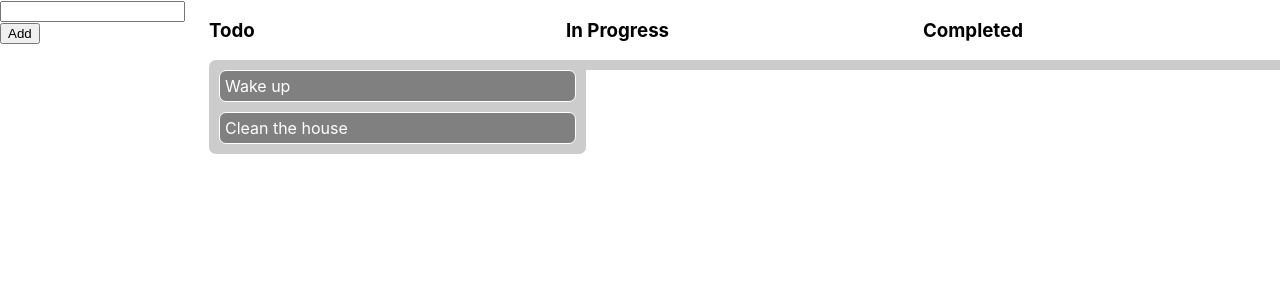
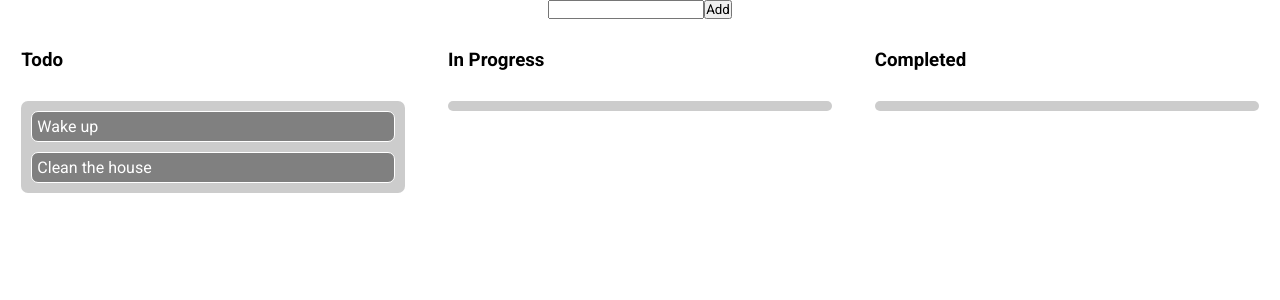
Before and after one commit to isabelchua/todo-drag-drop, a React (Create React App) app: page / in a window 1280 px wide. Shown: the top 300 px of the page. Built offline with nearby package versions, Linux system fonts and the light colour scheme.

Commit message:
fixed adding items not draggable

```diff
--- a/package.json
+++ b/package.json
@@ -7,10 +7,12 @@
     "@testing-library/react": "^11.1.0",
     "@testing-library/user-event": "^12.1.10",
     "lodash": "^4.17.20",
+    "node-sass": "^4.14.1",
     "react": "^17.0.1",
     "react-beautiful-dnd": "^13.0.0",
     "react-dom": "^17.0.1",
     "react-scripts": "4.0.0",
+    "scss": "^0.2.4",
     "uuid": "^8.3.1",
     "web-vitals": "^0.2.4"
   },
--- a/src/App.js
+++ b/src/App.js
@@ -1,4 +1,4 @@
-import "./App.css";
+import "./App.scss";
 import { useState } from "react";
 import { DragDropContext, Droppable, Draggable } from "react-beautiful-dnd";
 import _ from "lodash";
@@ -34,12 +34,7 @@
 	});
 
 	const handleDragEnd = ({ destination, source }) => {
-		//console.log(data);
-		console.log("from", source);
-		console.log("to", destination);
-
 		if (!destination) {
-			console.log("not dropped in droppable");
 			return;
 		}
 
@@ -47,20 +42,18 @@
 			destination.index === source.index &&
 			destination.droppableId === source.droppableId
 		) {
-			console.log("dropped in same place");
 			return;
 		}
 
-		// const itemCopy = state[source.droppableId].items[source.index]
+		// Creating a copy of item before removing it from state
+		const itemCopy = { ...state[source.droppableId].items[source.index] };
 
-		// creating a copy of item before removing it from state
-		const itemCopy = { ...state[source.droppableId].items[source.index] };
 		setState(prev => {
 			prev = { ...prev };
-			// remove from previous items array
+			// Remove from previous items array
 			prev[source.droppableId].items.splice(source.index, 1);
 
-			// adding to new items array location
+			// Adding to new items array location
 			prev[destination.droppableId].items.splice(
 				destination.index,
 				0,
@@ -69,7 +62,6 @@
 
 			return prev;
 		});
-		//console.log(itemCopy);
 	};
 
 	const addItem = () => {
@@ -77,10 +69,10 @@
 			return {
 				...prev,
 				todo: {
-					Title: "title",
+					title: "Todo",
 					items: [
 						{
-							id: "",
+							id: v4(),
 							name: text
 						},
 						...prev.todo.items
@@ -88,12 +80,13 @@
 				}
 			};
 		});
-		setText();
+
+		setText("");
 	};
 
 	return (
 		<div className="App">
-			<div>
+			<div className="inputfield">
 				<input
 					type="text"
 					value={text}
@@ -101,11 +94,13 @@
 				/>
 				<button onClick={addItem}>Add</button>
 			</div>
+			<div className="lists">
 				<DragDropContext onDragEnd={handleDragEnd}>
 					{_.map(state, (data, key) => {
 						return (
 							<div key={key} className="column">
 								<h3>{data.title}</h3>
+								<div>
 									<Droppable droppableId={key}>
 										{provided => {
 											return (
@@ -122,7 +117,7 @@
 																draggableId={el.id}
 															>
 																{(provided, snapshot) => {
-															console.log(snapshot);
+																	//console.log(snapshot);
 																	return (
 																		<div
 																			className={`item ${
@@ -146,9 +141,11 @@
 										}}
 									</Droppable>
 								</div>
+							</div>
 						);
 					})}
 				</DragDropContext>
+			</div>
 		</div>
 	);
 }
--- a/src/App.css
+++ b/src/App.scss
@@ -1,4 +1,27 @@
+@import url("https://fonts.googleapis.com/css2?family=Roboto:wght@400;700;900&display=swap");
+
+* {
+	box-sizing: border-box;
+	margin: 0;
+	padding: 0;
+	font-family: "Roboto", sans-serif;
+}
+
 .App {
+	display: flex;
+	width: 100%;
+	flex-direction: column;
+}
+
+.inputfield {
+	display: flex;
+	align-items: center;
+	justify-content: center;
+	width: 100%;
+	margin-bottom: 30px;
+}
+
+.lists {
 	display: flex;
 	width: 100%;
 	justify-content: space-around;
@@ -29,3 +52,7 @@
 .item.dragging {
 	background-color: blueviolet;
 }
+
+h3 {
+	margin-bottom: 30px;
+}
```
Also changed, not shown: 1 other file (tests, documents, lock files or other folders). Lines whose indentation alone changed are shown as unchanged.
